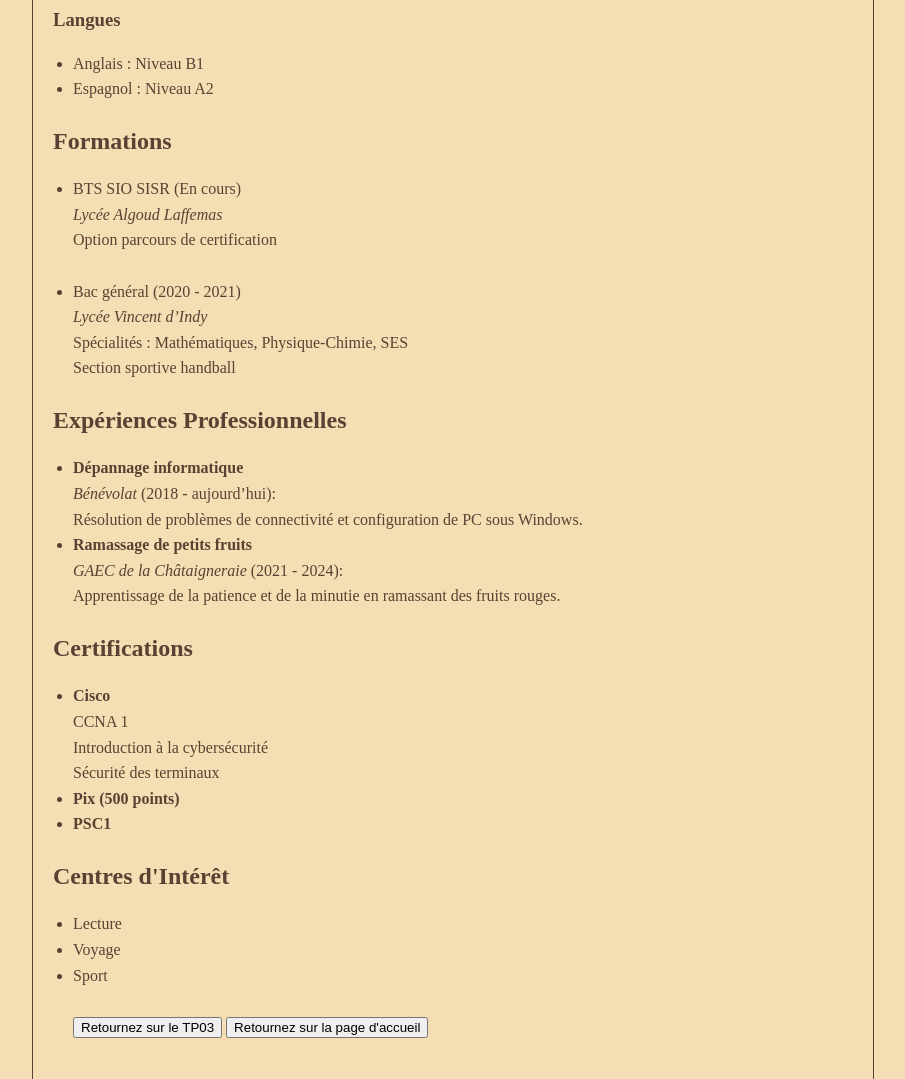
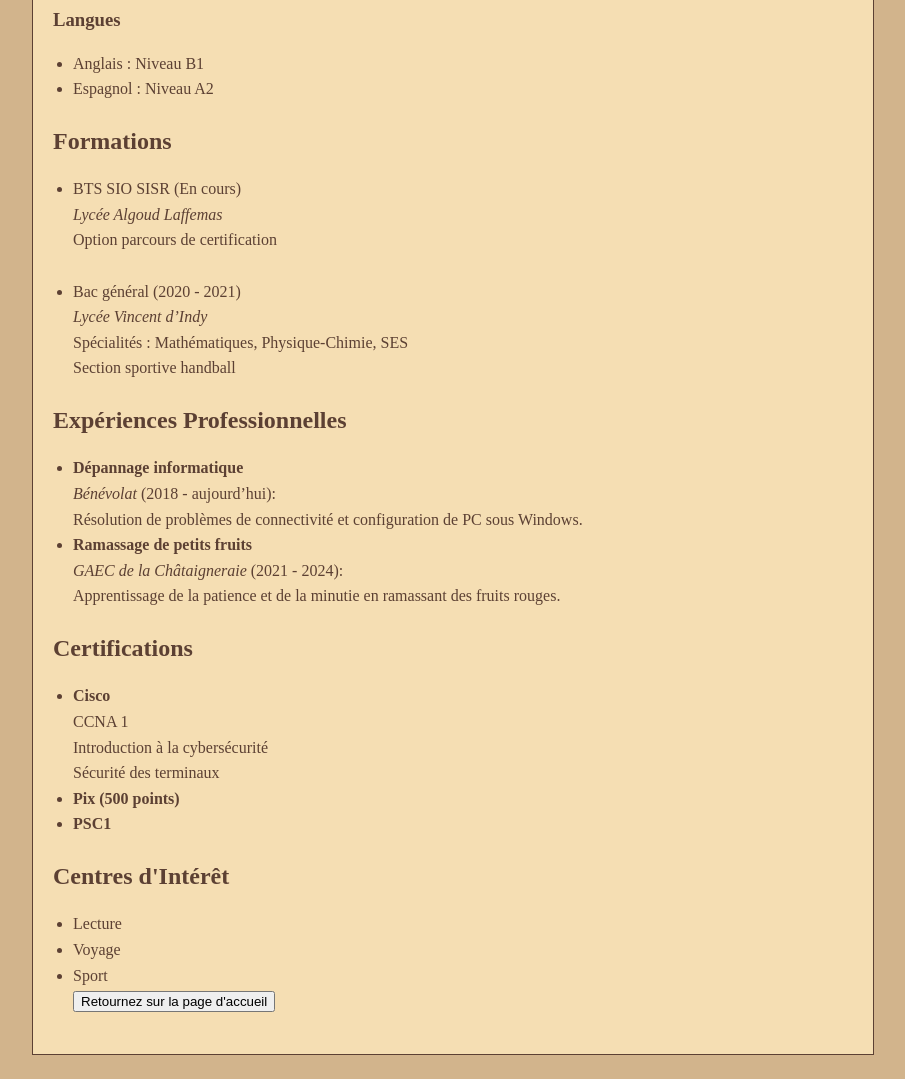
Before and after one commit to candicevialette/html, a website: page public_html/cv.html in a window 1280 px wide. Shown: the part 1146-2225 px from the top of the page, without its empty margins (187-1092 px from the left). Drawn offline with Linux system fonts and the light colour scheme.

Commit message:
Update cv.html

```diff
--- a/public_html/cv.html
+++ b/public_html/cv.html
@@ -9,7 +9,7 @@
     line-height: 1.6;
     margin: 0;
     padding: 0;
-    background-color: #f5deb3 ; /* Beige */
+    background-color: #d2b48c; /* Beige */
     color: #5c4033; /* Marron foncé */
 }
 
@@ -113,7 +113,6 @@ ul {
                 <li>Lecture</li>
                 <li>Voyage</li>
                 <li>Sport</li>
-                 <br><button onclick="window.location.href='https://candicevialette.github.io/html/public_html/TP03.html';">Retournez sur le TP03</button>
         <button onclick="window.location.href='https://candicevialette.github.io/html/public_html';">Retournez sur la page d'accueil</button>
             </ul>
         </section>
```
